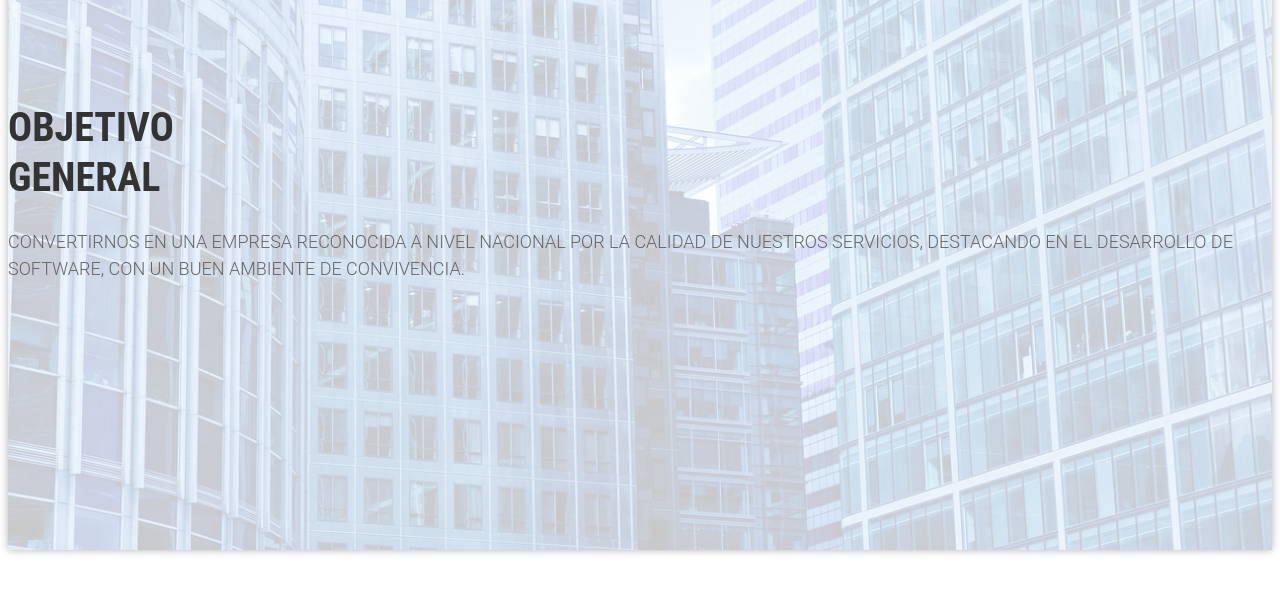
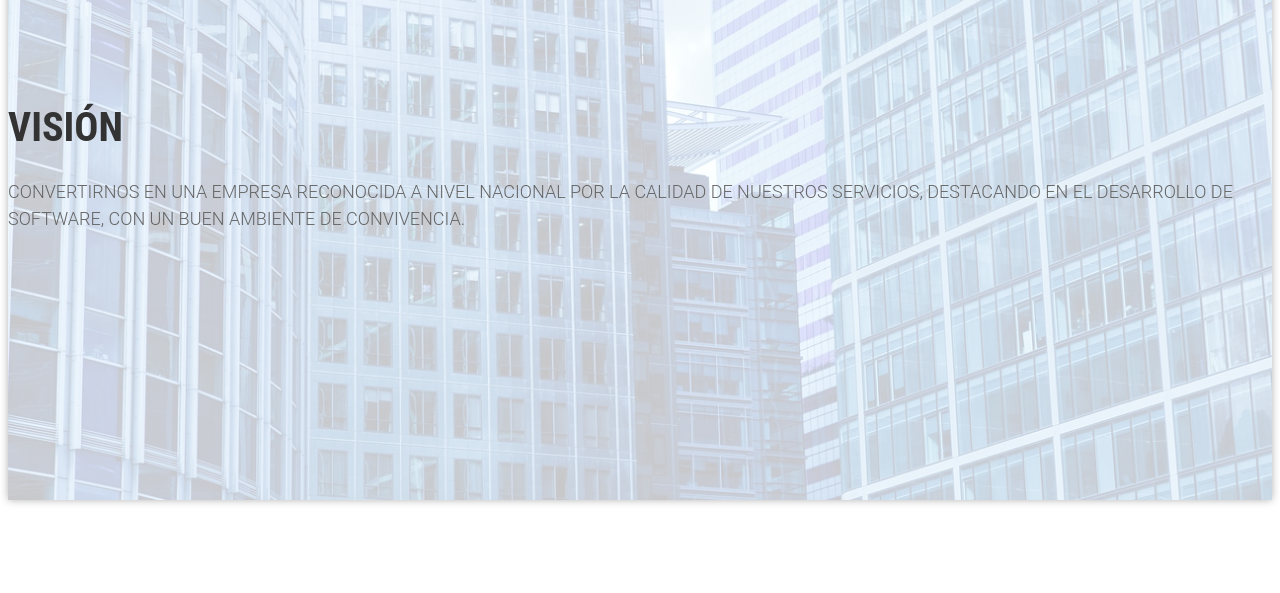
Before and after one commit to Byron-Incs/Byron, a plain HTML site: page vision.html in a window 1280 px wide. Shown: the part 135-728 px from the top of the page. Drawn offline with Linux system fonts and the light colour scheme.

Commit message:
se logro ahora si

```diff
--- a/vision.html
+++ b/vision.html
@@ -42,8 +42,7 @@
                         <div class="block wow fadeInUp" >
                             <section >
                                 <h1 class="wow fadeInUp animated cd-headline slide">
-                                <span>Objetivo</span><br>
-                                <b class="is-visible">General</b>
+                                <span>Visión</span><br>
                                 </span>
                                 </h1>
                             </section>
```
Also changed, not shown: valores.html (+1 -1 lines).
